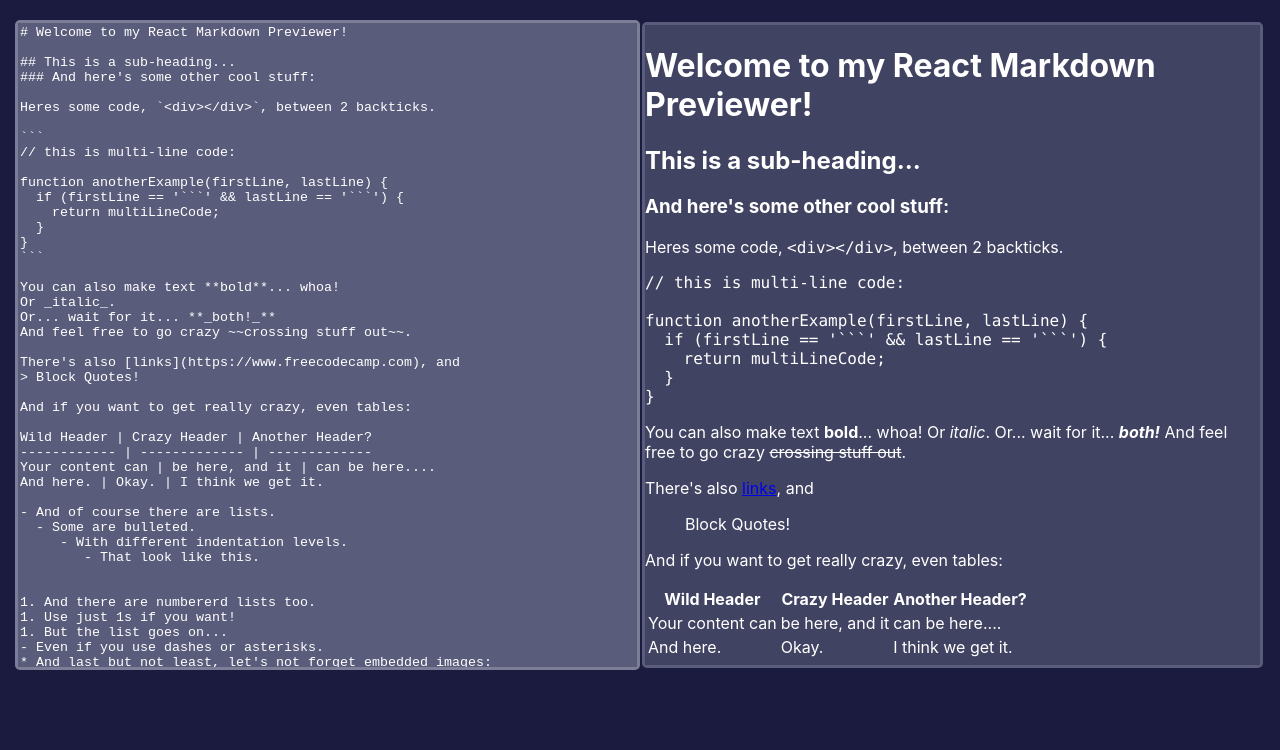
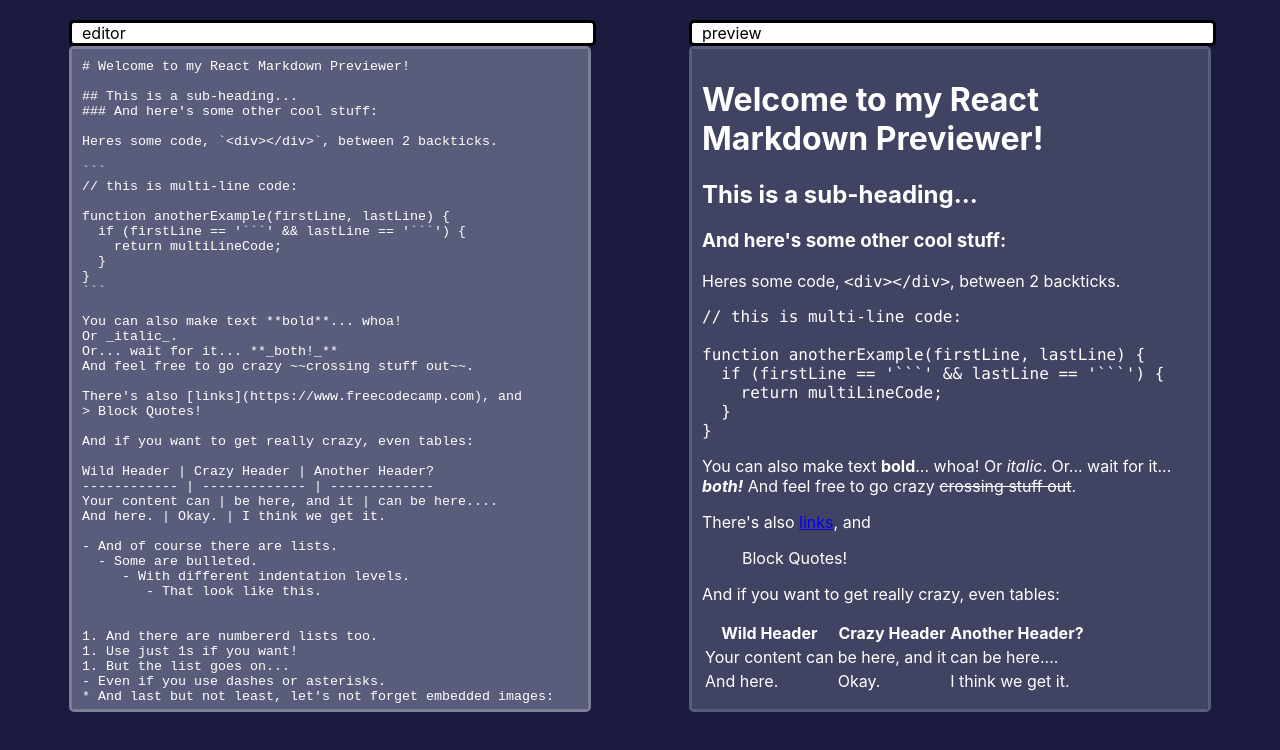
Before and after one commit to braedongough/markdown-previewer, a React (Create React App) app: page / in a window 1280 px wide. Shown: the top 750 px of the page. Built offline with nearby package versions, Linux system fonts and the light colour scheme.

Commit message:
added toolbar component

```diff
--- a/src/App.js
+++ b/src/App.js
@@ -3,6 +3,7 @@ import "./App.css";
 import MarkdownInput from "./MarkdownInput";
 import styled from "styled-components";
 import sampleMarkdown from "./sampleMarkdown";
+import Toolbar from "./Toolbar";
 
 class App extends Component {
   render() {
@@ -11,6 +12,8 @@ class App extends Component {
         <MarkdownInput>
           {({ setText, markdown }) => (
             <>
+              <Toolbar name={"editor"} />
+              <Toolbar name={"preview"} />
               <TextArea onChange={setText} defaultValue={sampleMarkdown} />
               <Output dangerouslySetInnerHTML={markdown} />
             </>
@@ -23,8 +26,8 @@ class App extends Component {
 
 const Container = styled.div`
   display: grid;
-  grid-gap: 10px;
   grid-template-columns: 1fr 1fr;
+  grid-template-rows: auto 1fr;
   justify-items: center;
   align-items: center;
   margin: 20px;
@@ -33,22 +36,24 @@ const Container = styled.div`
 const Output = styled.div`
   background: #414362;
   border: 3px solid #5a5c7b;
-  width: 100%;
   height: 80vh;
+  width: 80%;
   border-radius: 5px;
   overflow: auto;
   color: white;
+  padding: 10px 10px;
 `;
 
 const TextArea = styled.textarea`
   background: #5a5c7b;
   border: 3px solid #7c7e97;
-  width: 100%;
+  border-radius: 5px;
+  width: 80%;
   height: 80vh;
-  border-radius: 5px;
   resize: none;
   overflow: auto;
   color: white;
+  padding: 10px 10px;
 `;
 
 export default App;
--- /dev/null
+++ b/src/Toolbar.js
@@ -0,0 +1,17 @@
+import React, { Component } from "react";
+import styled from "styled-components";
+
+export default class Toolbar extends Component {
+  render() {
+    return <Bar>{this.props.name}</Bar>;
+  }
+}
+
+const Bar = styled.div`
+  background: white;
+  width: calc(80% + 15px);
+  padding-left: 10px;
+  margin-left: 5px;
+  border-radius: 5px;
+  border: 3px solid ${props => props.theme};
+`;
```
